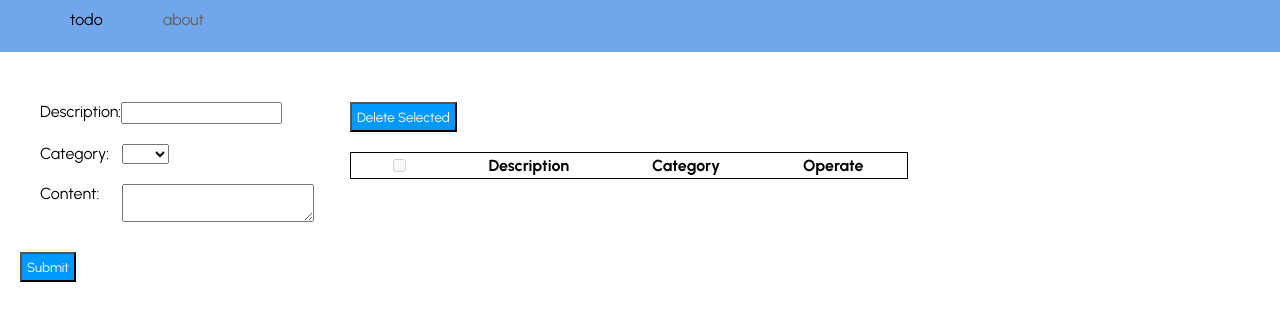
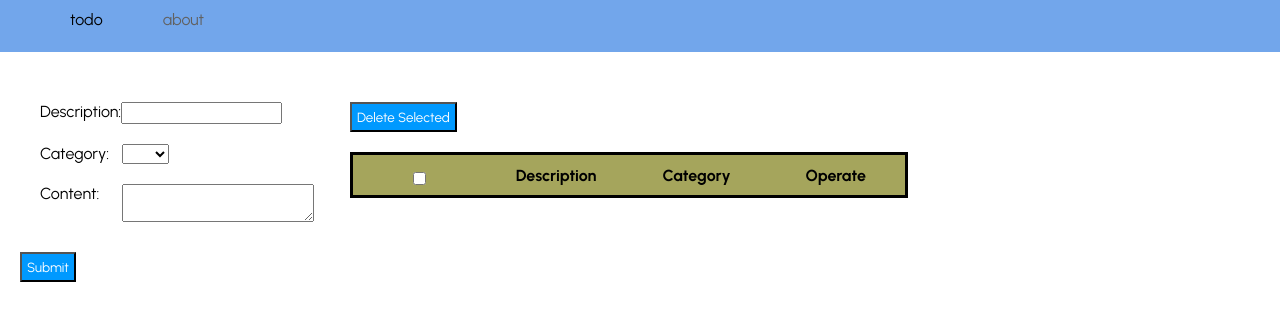
Before and after one commit to Rainbow2544/todo-list, a React (Create React App) app: page /todo in a window 1280 px wide. Shown: the top 320 px of the page. Built offline with nearby package versions, Linux system fonts and the light colour scheme.

Commit message:
finish selected checkbox functionlity

```diff
--- a/src/components/TodoContainer.jsx
+++ b/src/components/TodoContainer.jsx
@@ -1,23 +1,18 @@
+import { useState } from "react";
 import { Navigate, useNavigate } from "react-router-dom";
 import styled from "styled-components";
 
 const Row = styled.tr`
-    display: flex;
-    justify-content: space-around;
-    text-align: center;
+    min-height: 40px;
     background: ${(props)=>
       props.index % 2 === 0 && "yellow"
       };
-
 `
 
 const Checkbox = styled.input`
-  margin: 0px 20px;
+  margin-top: 10px;
 `
-const Td = styled.td`
-
-  margin: 0px 30px;
-`
+const Td = styled.td``
 
 const DeleteButton = styled.button`
   border: none;
@@ -25,15 +20,28 @@ const DeleteButton = styled.button`
   font-size: 17px;
   color: red;
   background: none;
+  margin-top: 10px;
 `
 
-function TodoContainer({ todo, index, removeTodo}) {
+function TodoContainer({ todo, index, removeTodo,selectedCheckboxes,setSelectedCheckboxes}) {
   const navigate = useNavigate();
-  console.log("you",index,index % 2);
+  console.log("container",selectedCheckboxes);
+
+
   return (
-
     <Row key={index} index={index}>
-      <Checkbox type="checkbox"/>
+      <Td>
+        <Checkbox type="checkbox"
+          checked={selectedCheckboxes[index] || false}
+          onChange={(event) => {
+            const isChecked = event.target.checked;
+            setSelectedCheckboxes((prevState) => ({
+              ...prevState,
+              [index]: isChecked,
+            }));
+          }}
+        />
+      </Td>
       <Td
         onClick={() => navigate(`/todo/${index}`)}
       >{todo.description}</Td>
--- a/src/pages/Home.css
+++ b/src/pages/Home.css
@@ -57,10 +57,21 @@ input #description{
 table{
     margin-top: 20px;
     width:60%;
-    border: 1px solid;
+    border: 3px solid;
+
 }
-tr{
-    display: flex;
-    justify-content: space-around;
+
+th,td,tr{
+    width: 150px;
     text-align: center;
+    align-items: center;
+    height: 40px;
+
 }
+
+.selectedCheckBox{
+    margin-top: 10px;
+}
+#headerRow{
+    background: #a5a55c;
+}
--- a/src/pages/Home.jsx
+++ b/src/pages/Home.jsx
@@ -5,6 +5,8 @@ import { getTodoList, saveTodoList } from '../SessionStorage';
 
 function Home() {
   const [todoList, setTodoList] = useState([]);
+  const [selectedCheckboxes, setSelectedCheckboxes] = useState({});
+
 
   const [formData, setFormData] = useState({
     description:"",
@@ -38,6 +40,7 @@ function Home() {
     saveTodoList([...todoList,formData]);
   }
 
+
   function removeTodo(index){
     const newTodoList = [...todoList];
     newTodoList.splice(index, 1);
@@ -45,15 +48,34 @@ function Home() {
     saveTodoList(newTodoList);
   }
 
-  function removeSelectTodos(index){
-    setTodoList([]);
+  function selectedAllChangeHandle(event){
+    const isChecked = event.target.checked;
+    const newSelectedCheckboxes = {};
+    todoList.forEach((todo, index) => {
+      newSelectedCheckboxes[index] = isChecked;
+    });
+    setSelectedCheckboxes(newSelectedCheckboxes);
+  }
+
+  function removeSelectTodos(){
+    let todoKeepArr = [];
+    const newSelectedCheckboxes = {};
+    todoList.forEach((todo, index) =>{
+    if(selectedCheckboxes[index] === false){
+      todoKeepArr = [...todoKeepArr, todo]
+    }
+    })
+    setTodoList(todoKeepArr);
+
+    todoList.forEach((todo, index) => {
+      newSelectedCheckboxes[index] = false;
+    });
+    setSelectedCheckboxes(newSelectedCheckboxes);
   }
 
   function handleSubmit(event){
     event.preventDefault();
     addTodo();
-    console.log("new",todoList);
-
   }
 
   return (
@@ -68,13 +90,11 @@ function Home() {
             onChange={handleChange}
             required
           />
-
         </div>
 
         <div id="categoryContainer">
           <p id="categoryText">Category:</p>
           <select
-
             id="category"
             value={category}
             onChange={handleChange}
@@ -99,18 +119,22 @@ function Home() {
           <button className="btn" onSubmit={handleSubmit}
           >Submit</button>
         </div>
+      </form>
 
-      </form>
       <div id="tableContainer">
         <button className="btn"
           onClick={() => removeSelectTodos()}
         >Delete Selected</button>
-        <table>
-          <tr>
-            <input
-            type="checkbox"
-            disabled
-            />
+        <table cellspacing="0" cellpadding="0">
+          <tr id="headerRow">
+            <th>
+              <input
+                className="selectedCheckBox"
+                type="checkbox"
+                onChange={selectedAllChangeHandle}
+              />
+            </th>
+
             <th>Description</th>
             <th>Category</th>
             <th>Operate</th>
@@ -121,15 +145,12 @@ function Home() {
                   todo={todo}
                   index={index}
                   removeTodo={removeTodo}
+                  selectedCheckboxes={selectedCheckboxes}
+                  setSelectedCheckboxes={setSelectedCheckboxes}
                 />
             ))}
-
-
-
         </table>
-
       </div>
-
     </div>
   )
 }
```
